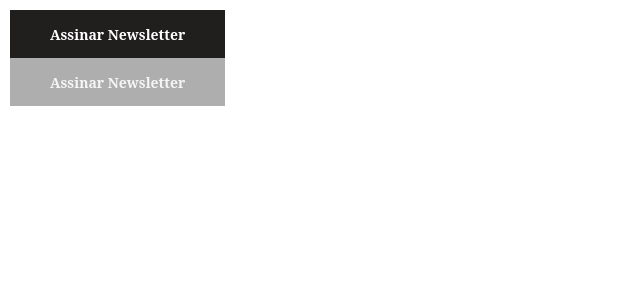
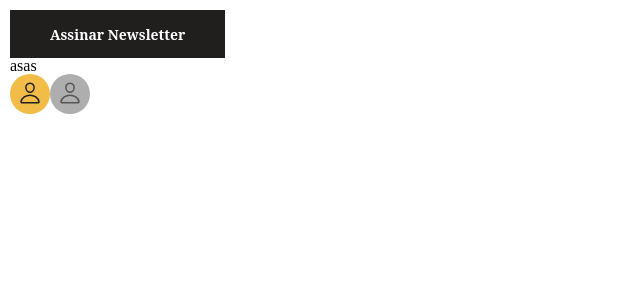
Before and after one commit to gabriel-victor933/desafio-tecnico-front, a React (Vite) app: page / in a window 1280 px wide. Shown: the top 300 px of the page, without its empty margins (0-640 px from the left). Built offline with nearby package versions, Linux system fonts and the light colour scheme; a web font is replaced by a local one.

Commit message:
feat: Create custom-styled circular button component

```diff
--- a/package.json
+++ b/package.json
@@ -12,6 +12,7 @@
   "dependencies": {
     "react": "^18.2.0",
     "react-dom": "^18.2.0",
+    "react-icons": "^5.0.1",
     "styled-components": "^6.1.8"
   },
   "devDependencies": {
--- a/src/components/Button.jsx
+++ b/src/components/Button.jsx
@@ -1,6 +1,6 @@
 import styled from "styled-components"
 
-export const Button = styled.button`
+const Button = styled.button`
     height: 56px;
     min-width: 160px;
     color: var(--color-base-light-contrast);
@@ -12,6 +12,7 @@ export const Button = styled.button`
     border: none;
     border-radius: var(--border-radius-none);
     background-color: var(--color-base-dark-highlight);
+    vertical-align: middle;
     cursor: pointer;
 
     &:focus{
@@ -43,3 +44,5 @@ export const Button = styled.button`
         padding: 0 var(--spacing-inline-sm);
     }
 `
+
+export default Button
--- /dev/null
+++ b/src/components/CircularButton.jsx
@@ -0,0 +1,45 @@
+import styled from "styled-components"
+
+const CircularButton = styled.button`
+    height: 48px;
+    width: 48px;
+    vertical-align: middle;
+    border-radius: var(--border-radius-pill);
+    background-color: var(--color-primary-main);
+    border: none;
+
+    .icon {
+        font-size: 24px;
+        color: var(--color-primary-contrast);
+    }
+
+    &:focus{
+        border: var(--border-width-thin) solid var(--color-primary-contrast);
+        background-color: var(--color-primary-light);
+    }
+
+    &:hover {
+        background-color: var(--color-primary-light);
+    }
+
+    &:active {
+        background-color: var(--color-primary-dark);
+        border: none;
+    }
+
+    &:disabled {
+        background-color: var(--color-base-dark-disable);
+        cursor: not-allowed;
+
+        .icon {
+            color: var(--color-base-dark-secondary);
+        }
+    }
+
+    @media (max-width: 1280px) {
+        height: 40px;
+        width: 40px;
+    }
+`
+
+export default CircularButton
--- a/src/pages/HomePage.jsx
+++ b/src/pages/HomePage.jsx
@@ -1,16 +1,20 @@
-import {Button} from "../components/Button"
+import Button from "../components/Button"
+import CircularButton from "../components/CircularButton"
+import { IoPersonOutline } from "react-icons/io5";
+
 
 function HomePage() {
   return (
     <div style={{padding: "10px"}}>
 
       <Button>
-        <p>Assinar Newsletter</p>
+        Assinar Newsletter
       </Button>
-      <div></div>
-      <Button disabled>
-        <p>Assinar Newsletter</p>
-      </Button>
+
+      <div>asas</div>
+      <CircularButton><IoPersonOutline className="icon"/></CircularButton>
+      <CircularButton disabled ><IoPersonOutline className="icon"/></CircularButton>
+
     </div>
   )
 }
--- a/src/styles/GlobalStyle.jsx
+++ b/src/styles/GlobalStyle.jsx
@@ -34,7 +34,7 @@ const GlobalStyle = createGlobalStyle`
         --border-radius-sm: 8px;
         --border-radius-md: 16px;
         --border-radius-lg: 24px;
-        --border-radius-pill: 600px;
+        --border-radius-pill: 1000px;
         --border-radius-circle: 50%;
 
         --border-width-none: 0px;
```
Also changed, not shown: 1 other file (tests, documents, lock files or other folders).
